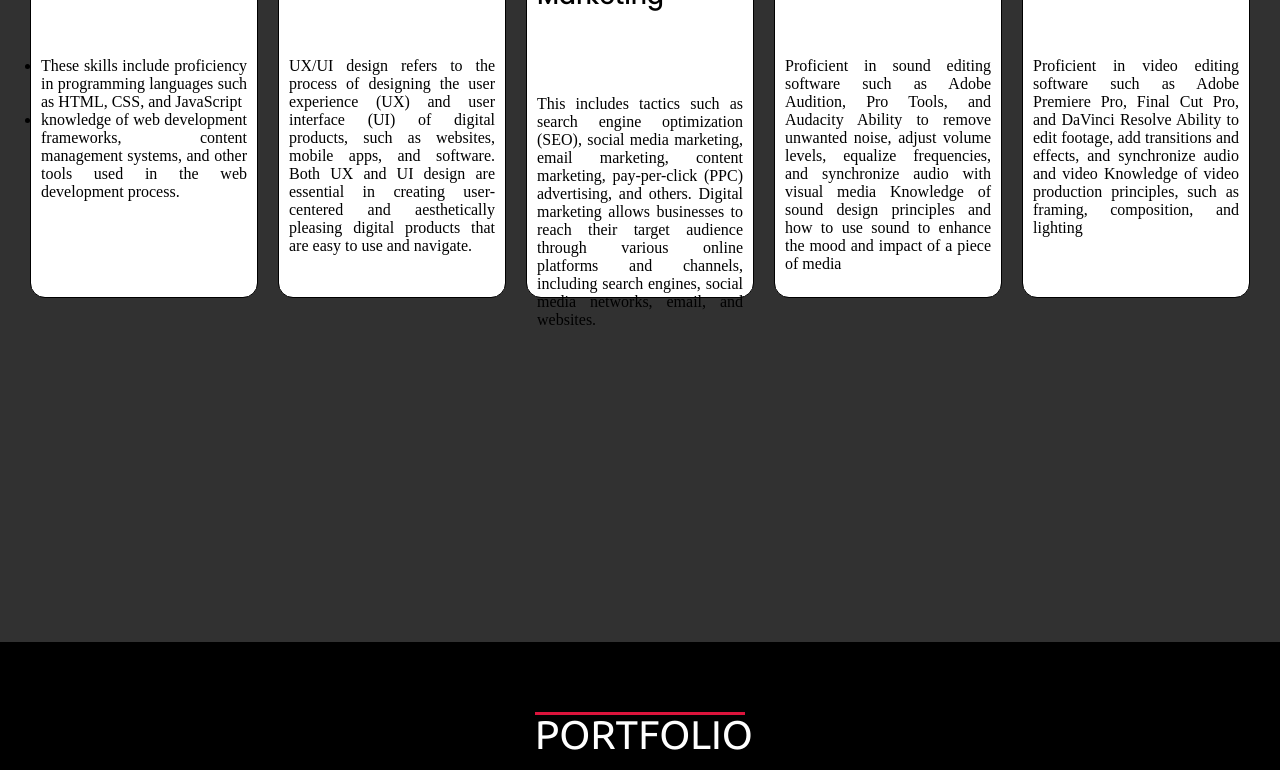
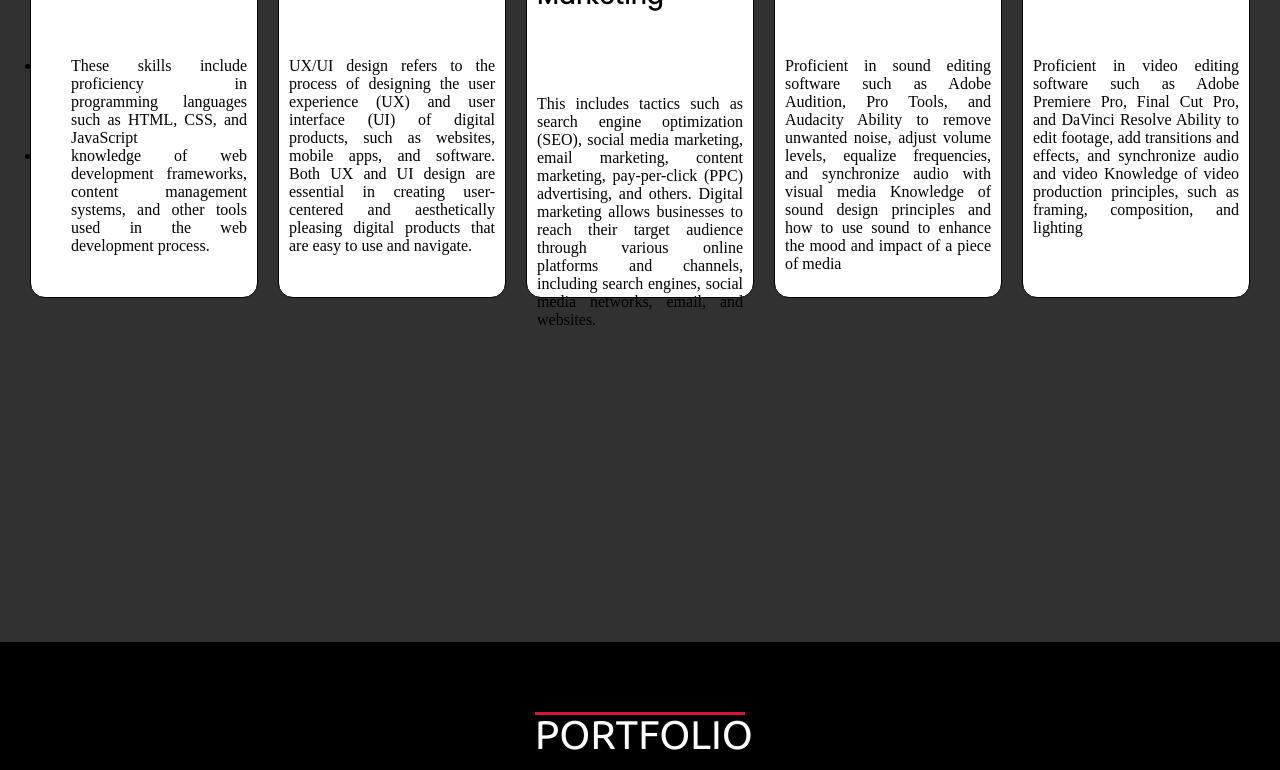
Before and after one commit to Ingyelsheikh/ingysheikh-github.io, a plain HTML site: page index.html in a window 1280 px wide. Shown: the part 2045-2815 px from the top of the page. Drawn offline with Linux system fonts and the light colour scheme.

Commit message:
Update index.html

```diff
--- a/index.html
+++ b/index.html
@@ -81,8 +81,8 @@
                     <img src="images/web-design.png" alt="">
                     <div class="subtitles">Website Design</div>
                     <ul style=""line-height:250%">
-                        <li>These skills include proficiency in programming languages such as HTML, CSS, and JavaScript</li>
-                        <li>knowledge of web development frameworks, content management systems, and other tools used in the web development process.</li>
+                        <li style="padding-left: 30px">These skills include proficiency in programming languages such as HTML, CSS, and JavaScript</li>
+                        <li style="padding-left: 30px">knowledge of web development frameworks, content management systems, and other tools used in the web development process.</li>
 
 
 
```
